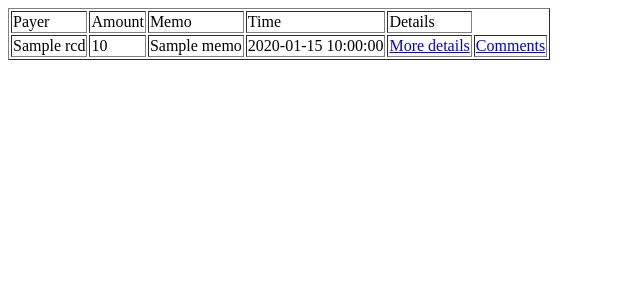
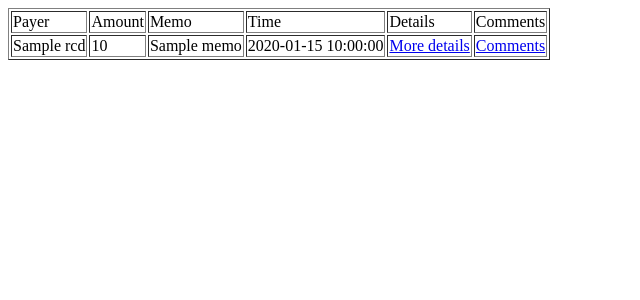
Before and after one commit to monnand/mysite, a Python web app: template templates/rcdlist.html in a window 1280 px wide. Shown: the top 300 px of the page, without its empty margins (0-640 px from the left). Run offline with Jinja, Linux system fonts and the light colour scheme; the template is opened without the code that fills it: most values are stand-ins (such as "Sample title", 1, 10 or a date in 2020).

Commit message:
Modified the template

```diff
--- a/templates/rcdlist.html
+++ b/templates/rcdlist.html
@@ -5,6 +5,7 @@
 		<td> Memo </td>
         <td> Time </td>
         <td> Details </td>
+        <td> Comments </td>
 	</tr>
     {% for rcd in rcdlist %}
     <tr>
```
